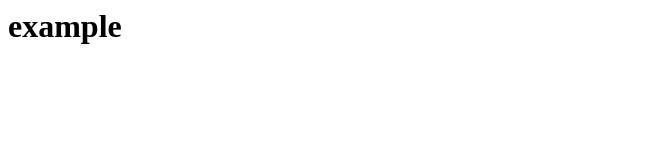
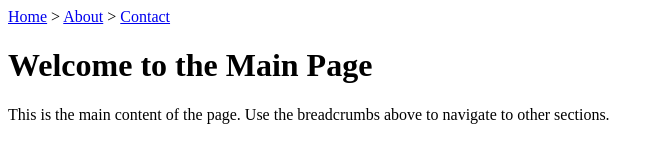
Before and after one commit to pavlo-vavruk/k1, a plain HTML site: page index.html in a window 1280 px wide. Shown: the whole page, without its empty margins (0-661 px from the left). Drawn offline with Linux system fonts and the light colour scheme.

Commit message:
Update index.html

```diff
--- a/index.html
+++ b/index.html
@@ -1 +1,8 @@
-<h1> example</h1>
+    <nav class="breadcrumbs">
+        <a href="page1.html">Home</a> >
+        <a href="page2.html">About</a> >
+        <a href="page3.html">Contact</a>
+    </nav>
+
+    <h1>Welcome to the Main Page</h1>
+    <p>This is the main content of the page. Use the breadcrumbs above to navigate to other sections.</p>
```
